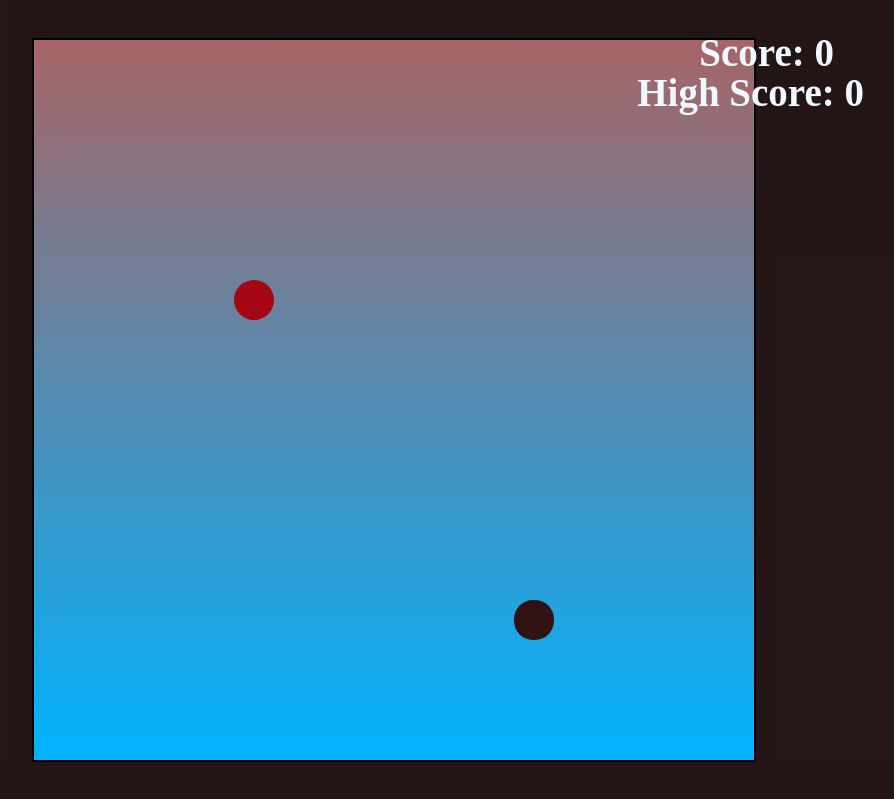
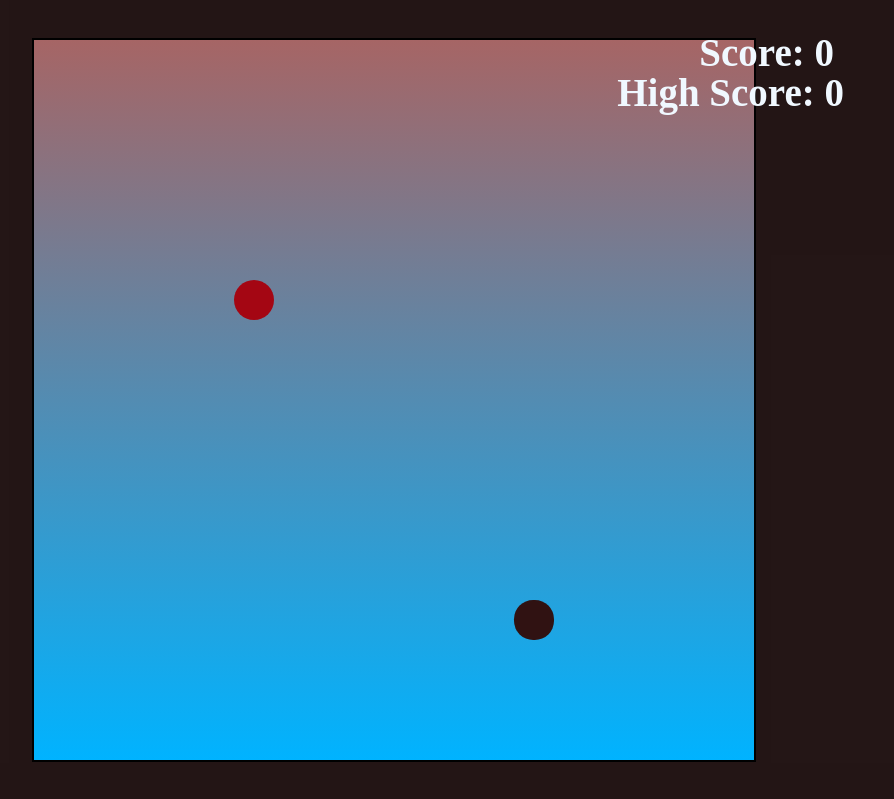
Before and after one commit to jitu9289/SnakeGame, a PHP site: page / in a window 1280 px wide. Shown: the top 799 px of the page, without its empty margins (246-1140 px from the left). Run offline with PHP 8.4, Linux system fonts and the light colour scheme.

Commit message:
ready for deploy

```diff
--- a/css/style.css
+++ b/css/style.css
@@ -39,7 +39,7 @@
 #highscoreBox{
     position: absolute;
     top: 70px;
-    right: 170px;
+    right: 190px;
     font-size: 39px;
     font-weight: bold;
     color: aliceblue;
```
